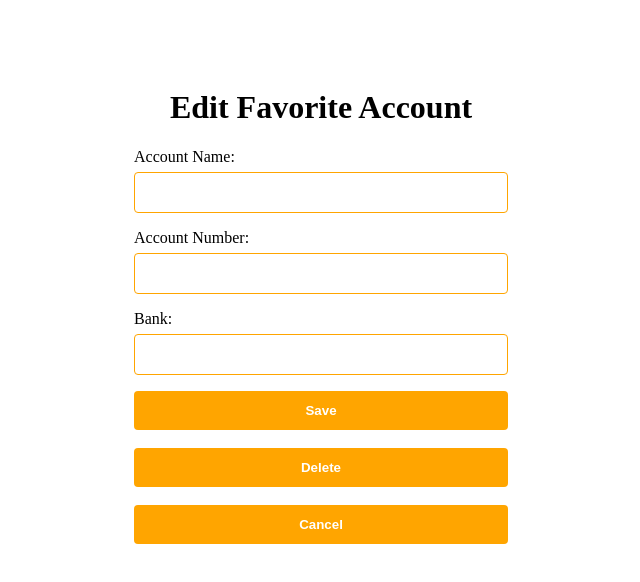
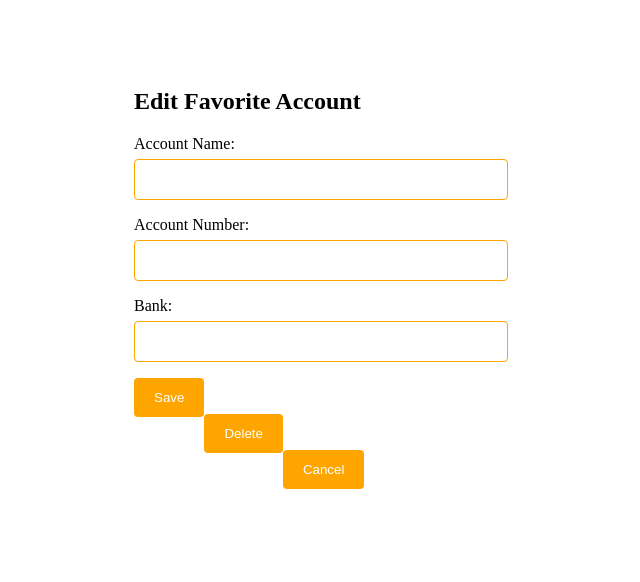
Before and after one commit to sudhahcl/bank-app, a plain HTML site: page public/editPayee.html in a window 1280 px wide. Shown: the whole page, without its empty margins (319-959 px from the left). Drawn offline with Linux system fonts and the light colour scheme; no server answers.

Commit message:
Add files via upload
changes done

```diff
--- a/public/editPayee.html
+++ b/public/editPayee.html
@@ -11,7 +11,7 @@
         </div>
 
         <div class="container">
-            <h1>Edit Favorite Account</h1>
+            <h2>Edit Favorite Account</h2>
             <!-- <div>
                 <button onClick="back()">Back</button><br><br><br>
             </div> -->
@@ -24,9 +24,9 @@
                 <input type="text" id="bankName" name="bankName" required readonly><br>
                 <input type="hidden" id="code" name="code" >
                 <input type="hidden" id="id" name="id" >
-                <input type="submit" value="Save"><br/><br/>
-                <input type="submit" value="Delete"><br/><br/>
-                <input type="submit" value="Cancel"><br/><br/>
+                <button type="submit" >Save</button><br/><br/>
+                <button type="submit" >Delete</button><br/><br/>
+                <button type="submit" >Cancel</button><br/><br/>
             </form>
         </div>
         <script src="../src/editPayee.js"></script>
```
